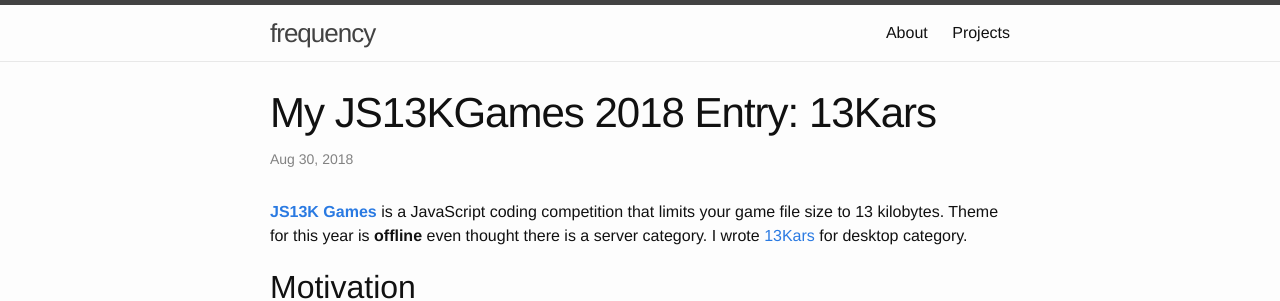
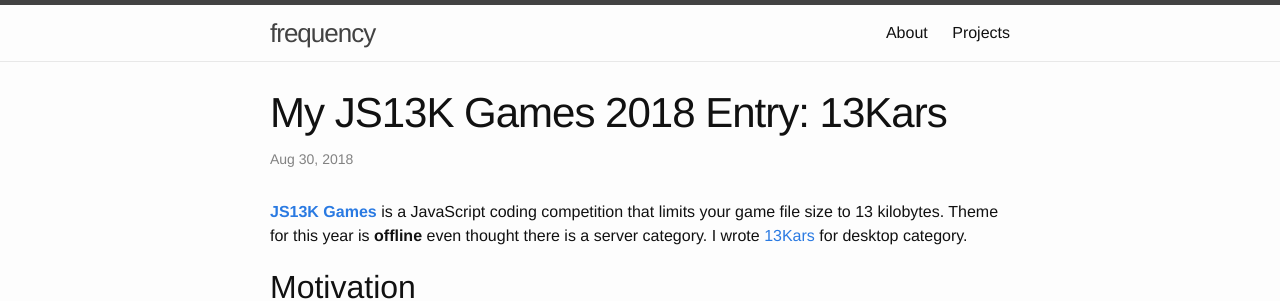
Before and after one commit to kesara/kesara.github.io, a Jekyll site: the page built from _posts/2018-08-29-my-js13k-games-entry-13kars.md, in a window 1280 px wide. Shown: the top 301 px of the page. Built offline with Jekyll 4.4.1, drawn with Linux system fonts in a browser that asks for light colours.

Commit message:
Fix typo

```diff
--- a/_posts/2018-08-29-my-13kjs-games-entry-13kars.md
+++ b/_posts/2018-08-29-my-js13k-games-entry-13kars.md
@@ -1,7 +1,7 @@
 ---
 layout:       post
-title:        "My JS13KGames 2018 Entry: 13Kars"
-description:  "I made a simple car game for JS13KGames 2018."
+title:        "My JS13K Games 2018 Entry: 13Kars"
+description:  "I made a simple car game for JS13K Games 2018."
 date:         2018-08-29 21:21:21
 categories:   javascript js js13k game foss
 image:        /images/2018-08-29-13kars.png
```
